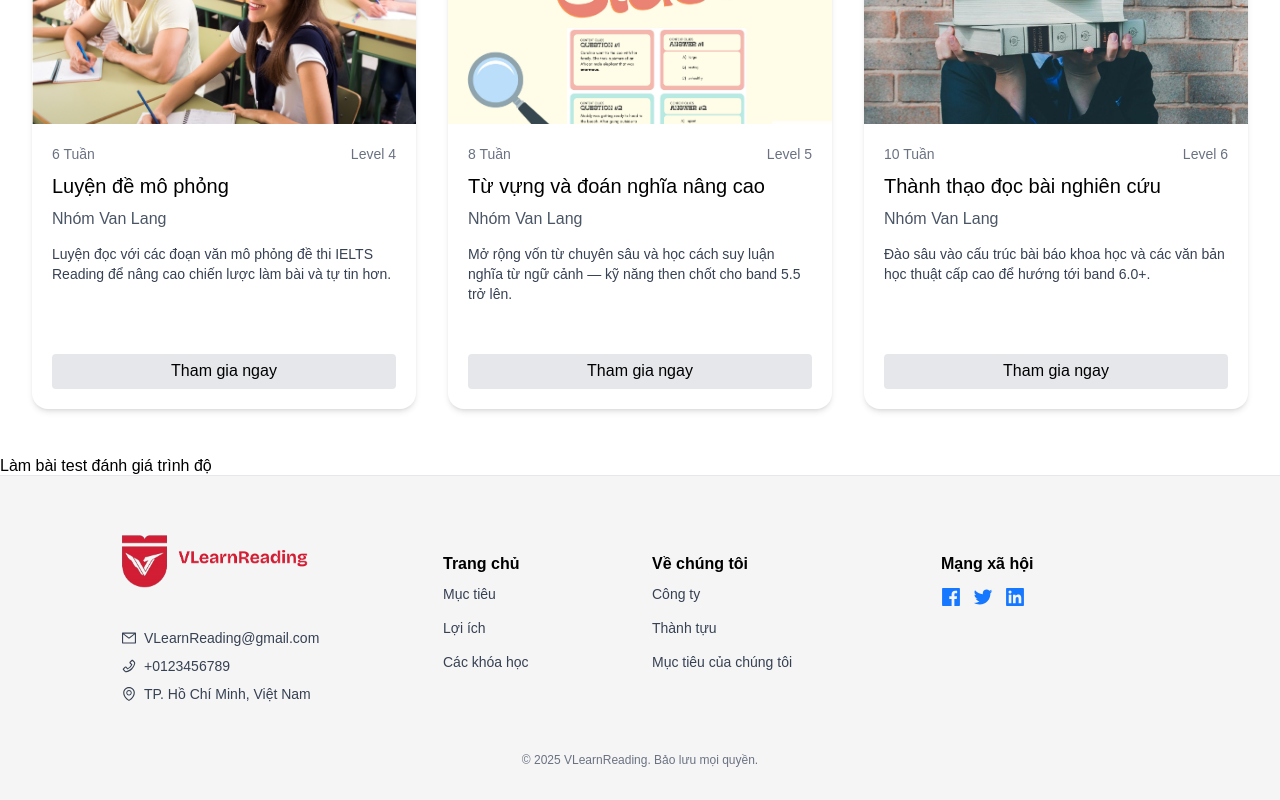
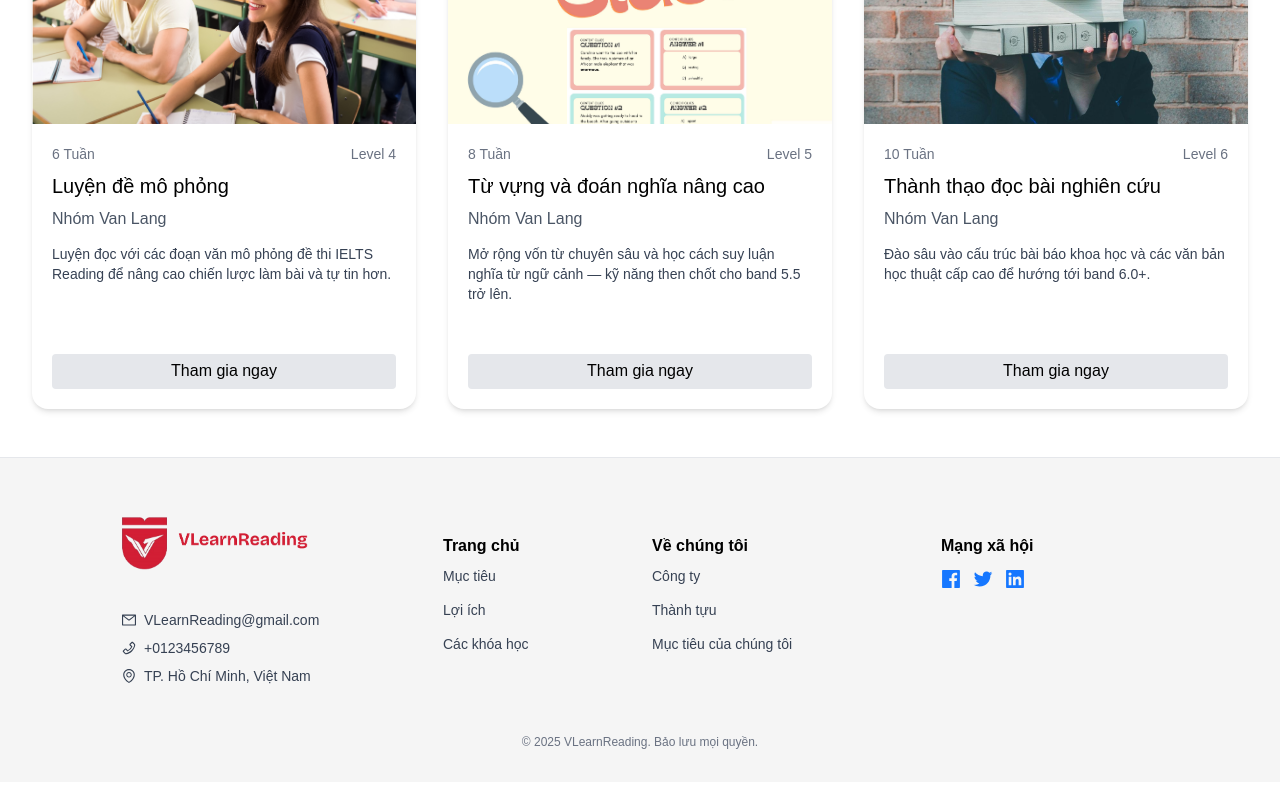
Before and after one commit to PhjnX/english-website, a React (Vite) app: page / in a window 1280 px wide. Shown: the part 2261-3061 px from the top of the page. Built offline with nearby package versions, Linux system fonts and the light colour scheme.

Commit message:
upload file

```diff
--- a/src/pages/client-users/HomePage/index.tsx
+++ b/src/pages/client-users/HomePage/index.tsx
@@ -24,9 +24,7 @@ const HomePage: React.FC = () => {
       <TargetSection />
       <BenefitsSection />
       <ReadingCourses />
-      <button onClick={handleAssessmentClick}>
-        Làm bài test đánh giá trình độ
-      </button>
+
     </div>
   );
 };
```
